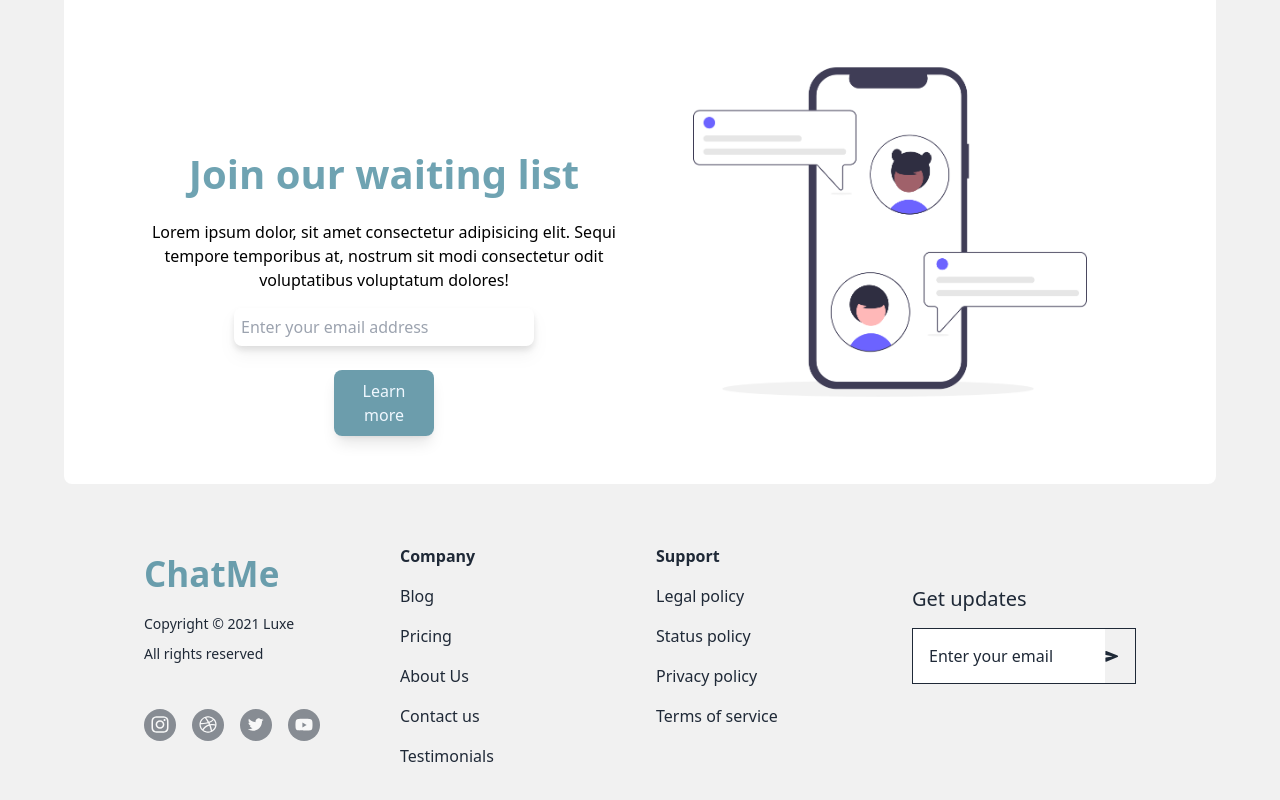
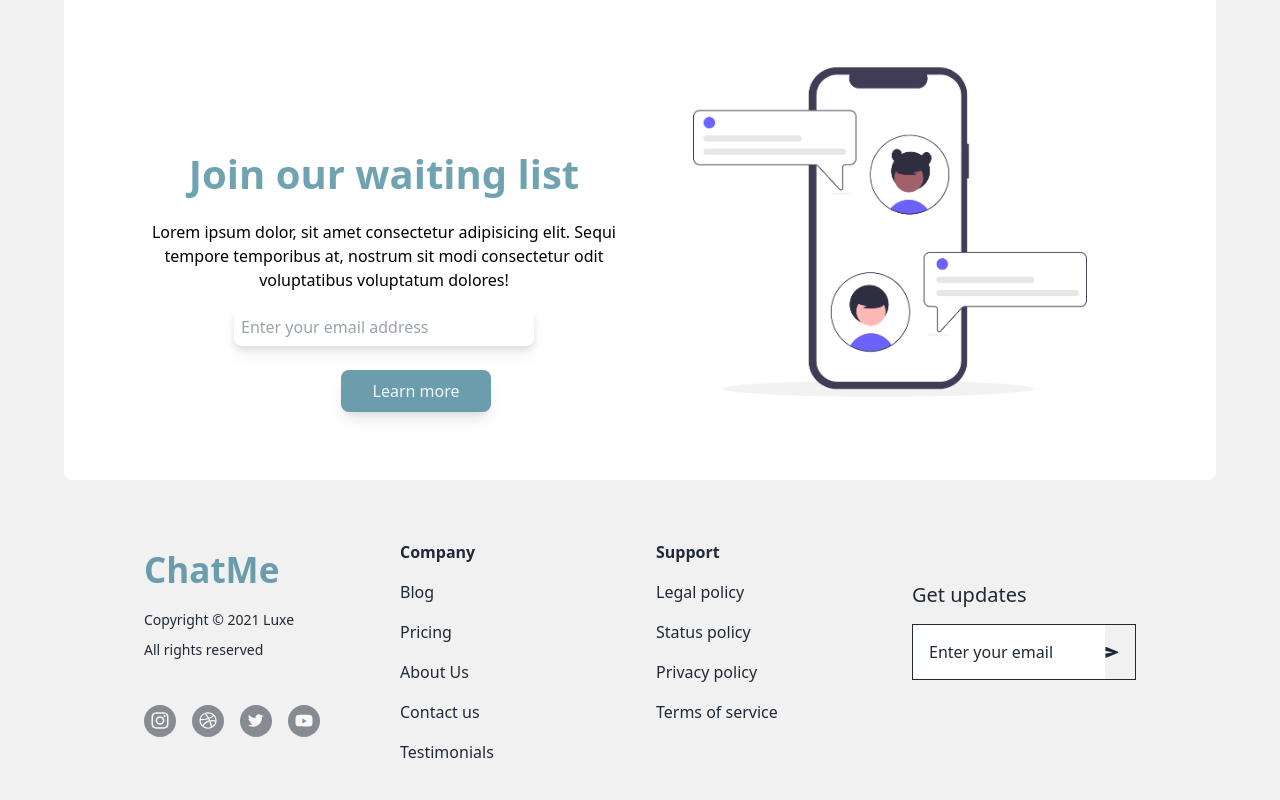
Before and after one commit to EdwardApersil/react-app, a React (Create React App) app: page / in a window 1280 px wide. Shown: the part 2957-3757 px from the top of the page. Built offline with nearby package versions, Linux system fonts and the light colour scheme.

Commit message:
css changes

```diff
--- a/src/index.css
+++ b/src/index.css
@@ -238,12 +238,12 @@ form input{
 }
 
 .cta-button button{
-    width: 100px;
+    width: 150px;
     padding: 9px;
     color: aliceblue;
     background-color: rgba(7, 90, 115, 0.593);
     margin-top: 1.5rem;
-    /* margin-left: 4rem; */
+    margin-left: 4rem;
     border-radius: 8px;
 }
 
```
